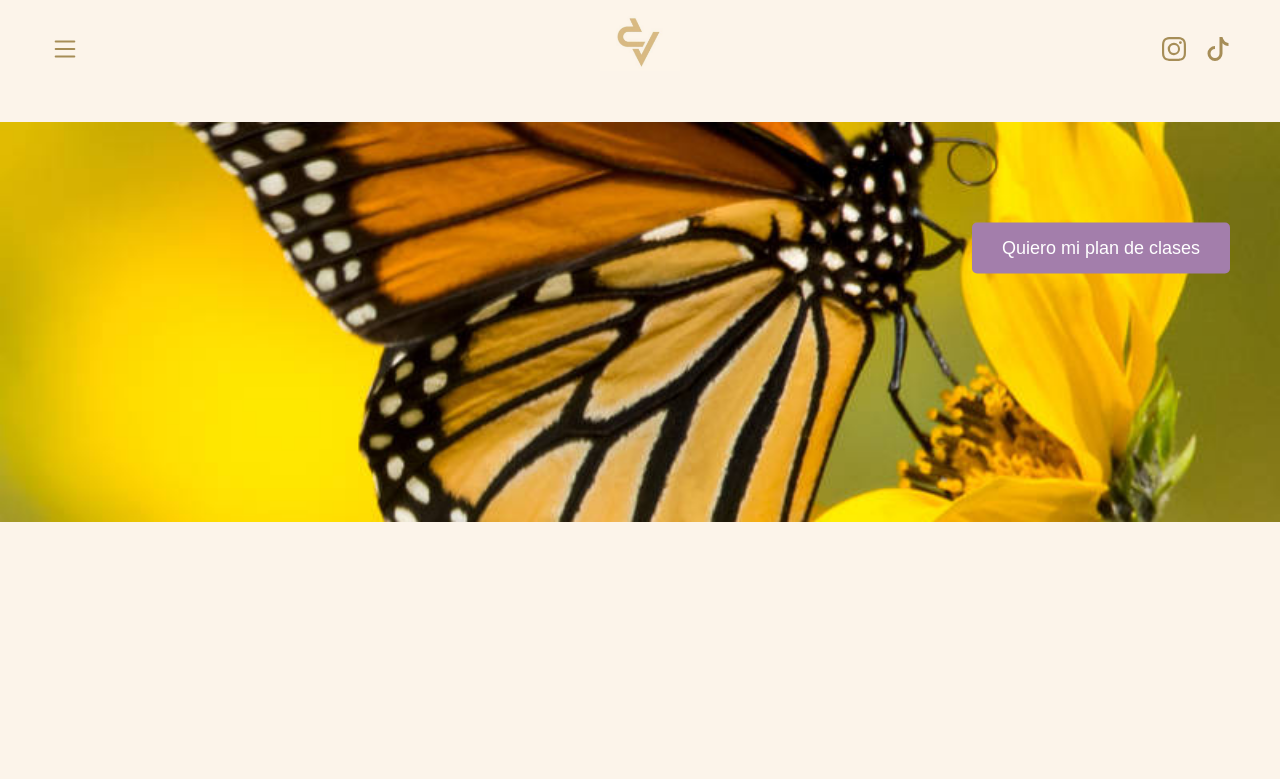
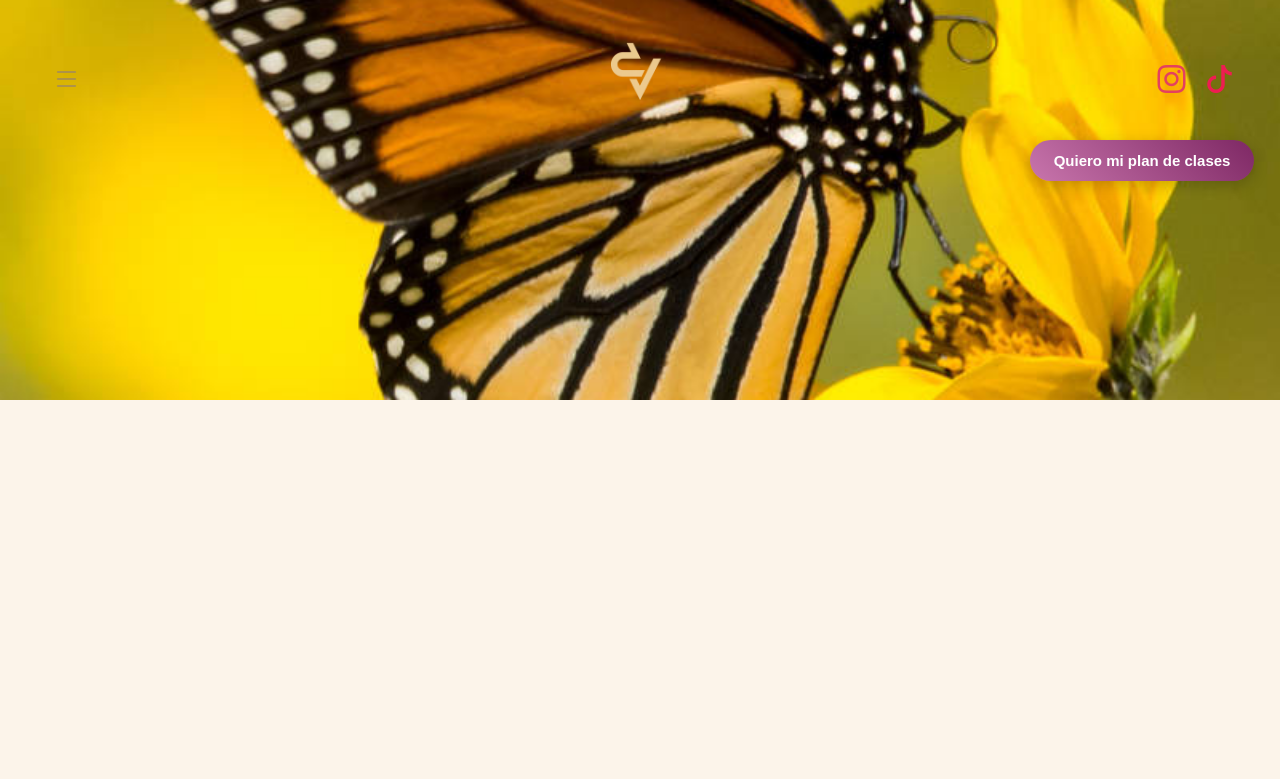
Before and after one commit to Martinacolomboo/DVOLVE, a Django app: template principal/templates/principal/segunda_pagina.html in a window 1280 px wide. Shown: the top 779 px of the page. Run offline with Django 3.2, Linux system fonts and the light colour scheme; the template is opened without the code that fills it, so the values that code supplies are empty.

Commit message:
cambios visuales

```diff
--- a/principal/static/principal/css/style.css
+++ b/principal/static/principal/css/style.css
@@ -1,238 +1,207 @@
-/* Estilos para el body */
+/* ======= BODY ======= */
 body {
     font-family: Arial, sans-serif;
     background-color: #fcf4ea;
     margin: 0;
     padding: 0;
-    color: #a68d57; /* Este color se aplicará a todo el texto por defecto */
+    color: #a68d57;
     display: flex;
     flex-direction: column;
-    align-items: center; /* Centra el contenido horizontalmente */
-    min-height: 100vh; /* Asegura que el body ocupe toda la altura de la ventana */
+    align-items: center;
+    min-height: 100vh;
 }
 
-/* Estilos para el contenedor principal de todo el contenido */
+/* ======= MAIN CONTAINER ======= */
 .main-container {
-    max-width: 960px; /* Ancho máximo para el contenido */
-    width: 100%; /* Ocupa todo el ancho disponible */
-
-    margin: 20px auto; /* Centra el contenedor y le da espacio */
+    max-width: 960px;
+    width: 100%;
+    margin: 20px auto;
     flex-grow: 1;
-
-    /* Centramos los elementos internos */
     display: flex;
     flex-direction: column;
     align-items: center;
 }
 
-/* Estilos para el contenedor del logo */
+/* ======= LOGO INDEX ======= */
 .logo {
     width: 100%;
     margin-bottom: 30px;
     text-align: center;
 }
-
-/* Estilos para la imagen dentro del logo */
 .logo img {
     display: block;
-    width: 300px;
+    width: 400px;
     height: auto;
     margin: 0 auto;
 }
 
-/* Estilos para el título h1 */
+/* ======= TITULOS Y PARRAFOS ======= */
 h1 {
     font-size: 50px;
     font-family: serif;
     text-align: center;
     margin-top: 20px;
-    margin-bottom: 15px; /* Añadimos un margen inferior para separarlo del párrafo */
+    margin-bottom: 15px;
 }
-
-/* Estilos para el párrafo p */
 p {
     font-size: 30px;
     font-family: serif;
-    text-align: center; /* Centramos el texto del párrafo */
-    margin-top: 0; /* Eliminamos el margen superior si lo hay */
+    text-align: center;
+    margin-top: 0;
 }
 
-/* Estilos para el botón */
+/* ======= BOTON INDEX ======= */
 .btn-empezar {
     display: inline-block;
     padding: 15px 30px;
-    background-color: #A37EAB;
-    color: white;
+    color: #fff;
     text-decoration: none;
     border-radius: 50px;
-    font-weight: bold;
-    margin-top: 20px;
-    font-size: 20px;
-    font-family: serif;
+    background: linear-gradient(45deg, #c875ac, #7e2864);
+    box-shadow: 0 4px 15px rgba(0,0,0,0.2);
+    transition: transform 0.2s ease, box-shadow 0.2s ease;
 }
-.mensaje {
-    text-align: center; /* Centramos el texto del mensaje */
-    margin-top: 60px; /* Añadimos un margen superior para separarlo del logo */
+.btn-empezar:hover {
+  transform: translateY(-2px);
+  box-shadow: 0 6px 20px rgba(0,0,0,0.3);
 }
-/*ahora va la parte de la segunda pagina*/
-/*el logo en el medio*/
+.mensaje { text-align: center; margin-top: 60px; }
+
+/* ======= HEADER ======= */
 .main-header {
-    width: 100%;
+    position: fixed;
+    top: 0; left: 0; right: 0;
+    height: 70px;
     display: grid;
-    grid-template-columns: 1fr auto 1fr; /* izquierda - centro - derecha */
+    grid-template-columns: 1fr auto 1fr;
     align-items: center;
-     padding-top: 10px; /* Mantén solo el padding superior si lo necesitas */
-    padding-bottom: 10px;
-     margin-bottom: 20px;
+    padding: 10px 20px;
+    z-index: 1000;
+    background: transparent;
 }
-.logo2 {
-    justify-self: center; /* logo al medio */
+.logo2 { justify-self: center; }
+.logo2 img { width: 180px; height: auto; }
 
-}
-.logo2 img {
-    width: 80px;
-    height: auto;
-}
-
-/* En pantallas chicas (celu), achicamos  */
-@media (max-width: 768px) {
-    .logo2 img {
-        width: 70px;
-    }
-     /* Achicamos el botón de plan de clases */
-    .plan-btn button {
-        padding: 8px 8px; /* Reduce el espacio interior */
-        font-size: 10px; /* Reduce el tamaño de la letra */
-    }
-
-    /* También puedes ajustar la posición para pantallas más chicas si es necesario */
-    .plan-btn {
-        right: 20px; /* Mueve el botón más cerca del borde en pantallas chicas */
-    }
-}
-/*ubico las redes sociales*/
-.social-media{
-    justify-self: end; /* redes a la derecha */
+/* ======= REDES ======= */
+.social-media {
+    justify-self: end;
     margin-right: 5%;
     display: flex;
-    padding-right: 20px;
-    gap: 20px; /* espacio entre íconos */
+    gap: 20px;
 }
-.social-icon svg {
-    fill: #a68d57;
-    transition: fill 0.3s ease; /* Transición suave para el color */
+.social-icon i {
+  font-size: 28px;
+  color: #a68d57;
+  transition: color 0.3s ease;
 }
+.social-icon i:hover { color: #A37EAB; }
 
-.social-icon:hover svg {
-    fill: #4a4a4a; /* Cambia el color al pasar el mouse */
-}
-/*menu*/
-/* Estilos para el menú desplegable */
-.menu-desplegable {
-    position: relative; /* Es la base para que el menú se despegue de aquí */
-    display: inline-block;
-
-
-}
-
+/* ======= MENU DESPLEGABLE ======= */
+.menu-desplegable { position: relative; display: inline-block; }
 .menu-btn {
     background-color: transparent;
     border: none;
     color: #a68d57;
-    font-size: 18px;
+    font-size: 28px;
     cursor: pointer;
-    font-family: Arial, sans-serif;
 }
-
 .menu-content {
-    display: none; /* Por defecto, el menú está oculto */
+    display: none;
     position: absolute;
-    background-color: #a68d57e0;;
+    background-color: #a68d57e0;
     min-width: 160px;
-    box-shadow: 0px 8px 16px 0px rgba(0,0,0,0.2);
-    z-index: 1; /* Asegura que esté por encima de otros elementos */
-    left: 0; /* Lo alinea a la derecha del botón */
+    box-shadow: 0px 8px 16px rgba(0,0,0,0.2);
+    z-index: 1;
+    left: 0;
 }
-
 .menu-content a {
     color: black;
     padding: 12px 16px;
     text-decoration: none;
     display: block;
 }
+.menu-content a:hover { background-color: #caac6ae0; }
+.menu-desplegable:hover .menu-content { display: block; }
+.header-left { justify-self: start; margin-left: 5%; }
 
-.menu-content a:hover {
-    background-color: #caac6ae0;
+/* ======= HERO ======= */
+.hero-section {
+    position: relative;
+    width: 100%;
+    min-height: 400px;
+    background-size: cover;
+    background-position: center;
+    background-repeat: no-repeat;
 }
 
-/* Muestra el menú cuando se pasa el cursor sobre el botón o el contenedor */
-.menu-desplegable:hover .menu-content {
-    display: block;
-}
-.header-left {
-    justify-self: start;
-    margin-left: 5%;
-    padding-left: 20px;
-
-}
-/*boton del plan/*
-/* Estilos para la sección superior de la página (el contenedor padre) */
-.header-section {
-    position: relative; /* ¡Esto es crucial! Sirve como punto de referencia para el botón. */
-    width: 100%;
-    margin-top: 50px; /* Espacio para separar del encabezado */
-    padding: 0 50px; /* Mantener el contenido dentro de los márgenes */
-    box-sizing: border-box;
+/* ======= BOTÓN PLAN ======= */
+.plan-btn {
+  position: absolute;
+  top: 140px;   /* más abajo */
+  right: 2%;    /* más a la derecha */
+  z-index: 900;
 }
 
-/* Estilos para el contenedor del botón */
-.plan-btn {
-    position: absolute; /* Saca el botón del flujo normal de la página */
-    top: 30%; /* Lo mueve a la mitad de la altura del contenedor padre */
-
-    /* Esta transformación centra el botón perfectamente */
-    transform: translateY(-50%);
-    right: 50px; /* Puedes ajustar este valor para moverlo más a la izquierda */
-
+.btn-plan {
+  display: inline-block;
+  padding: 12px 24px;
+  font-size: 15px;
+  font-weight: bold;
+  color: #fff;
+  text-decoration: none;
+  border-radius: 50px;
+  background: linear-gradient(45deg, #c875ac, #7e2864);
+  box-shadow: 0 4px 15px rgba(0,0,0,0.2);
+  transition: transform 0.2s ease, box-shadow 0.2s ease;
+}
+.btn-plan:hover {
+  transform: translateY(-2px);
+  box-shadow: 0 6px 20px rgba(0,0,0,0.3);
 }
 
-/* Estilos para el botón en sí, que ya tenías */
-.plan-btn button {
-    padding: 15px 30px;
-    background-color: #A37EAB;
-    color: white;
-    border: none;
-    cursor: pointer;
-    font-size: 18px;
-    border-radius: 5px;
-}
+/* ======= CERTIFICACION ======= */
 .certification-section {
     width: 100%;
     text-align: center;
     padding: 30px;
-    margin-top: auto; /* Crea un espacio para separarlo de la sección de arriba */
-
-}
-.hero-section {
-    position: relative; /* ¡Esto es crucial! Sirve como el punto de referencia para el botón. */
-    width: 100%;
-}
-/*imagen superior*/
-.top-image-container {
-    width: 100%; /* O el ancho que desees */
-   margin:0 /* Espacio debajo de la imagen */
+    margin-top: auto;
 }
 
-.top-image-container img {
-   width: 100%;
-    height: 400px; /* Define una altura fija, ajusta este valor */
-     display: block;
-    /* Esta propiedad es clave para que la imagen no se distorsione al cambiar de tamaño */
-    object-fit: cover;
-}
+/* ======= IMAGENES ======= */
 img {
-    max-width: 100%; /* Haz la imagen responsiva */
+    max-width: 100%;
     height: auto;
     display: block;
     margin-bottom: 20px;
 }
+
+/* ======= RESPONSIVE ======= */
+@media (max-width: 768px) {
+    .logo2 img { width: 100px; }
+    .plan-btn {
+        top: 120px;
+        right: 50%;
+        transform: translateX(50%);
+    }
+    .btn-plan {
+        padding: 10px 18px;
+        font-size: 14px;
+    }
+}
+/* Colores oficiales */
+.social-icon.instagram i {
+  color: #E4405F;   /* Instagram */
+}
+
+.social-icon.tiktok i {
+  color: #EE1D52;   /* TikTok */
+}
+
+/* Hover opcional */
+.social-icon.instagram i:hover {
+  color: #C13584;  /* tono púrpura más oscuro */
+}
+
+.social-icon.tiktok i:hover {
+  color: #69C9D0;  /* turquesa alternativo */
+}
--- a/principal/templates/principal/segunda_pagina.html
+++ b/principal/templates/principal/segunda_pagina.html
@@ -4,58 +4,58 @@
 <head>
   <meta charset="UTF-8">
   <title>Plan de Clases DVOLVE</title>
+  <!-- Bootstrap Icons -->
+  <link rel="stylesheet" href="https://cdn.jsdelivr.net/npm/bootstrap-icons@1.11.1/font/bootstrap-icons.css">
   <link rel="stylesheet" href="{% static 'principal/css/style.css' %}">
 </head>
 <body>
+
+  <!-- HEADER -->
   <header class="main-header">
+    <!-- Menú -->
     <div class="header-left">
-                <div class="menu-desplegable">
-                    <svg xmlns="http://www.w3.org/2000/svg" width="30" height="30" fill="currentColor" class="bi bi-list" viewBox="0 0 16 16">
-                        <path fill-rule="evenodd" d="M2.5 12a.5.5 0 0 1 .5-.5h10a.5.5 0 0 1 0 1H3a.5.5 0 0 1-.5-.5m0-4a.5.5 0 0 1 .5-.5h10a.5.5 0 0 1 0 1H3a.5.5 0 0 1-.5-.5m0-4a.5.5 0 0 1 .5-.5h10a.5.5 0 0 1 0 1H3a.5.5 0 0 1-.5-.5"/>
-                    </svg>
-
+      <button class="menu-btn" aria-label="Menú">
+        <i class="bi bi-list"></i>
+      </button>
       <div class="menu-content">
         <a href="#">Opción 1</a>
         <a href="#">Opción 2</a>
       </div>
     </div>
-        </div>
+
+    <!-- Logo -->
     <div class="logo2">
-            <a href="{% url 'index' %}">
-                <img src="{% static 'principal/img/logo.png' %}" alt="Logo de DVOLVE">
+      <a href="{% url 'home' %}">
+        <img src="{% static 'principal/img/logo-sin.png' %}" alt="Logo de DVOLVE">
       </a>
     </div>
 
+    <!-- Redes -->
    <div class="social-media">
-            <a href="https://www.instagram.com/dvolve.ar/" target="_blank" class="social-icon">
-                    <svg xmlns="http://www.w3.org/2000/svg" width="24" height="24" fill="currentColor" class="bi bi-instagram" viewBox="0 0 16 16">
-                      <path d="M8 0C5.829 0 5.556.01 4.703.048 3.85.088 3.269.222 2.76.42a3.9 3.9 0 0 0-1.417.923A3.9 3.9 0 0 0 .42 2.76C.222 3.268.087 3.85.048 4.7.01 5.555 0 5.827 0 8.001c0 2.172.01 2.444.048 3.297.04.852.174 1.433.372 1.942.205.526.478.972.923 1.417.444.445.89.719 1.416.923.51.198 1.09.333 1.942.372C5.555 15.99 5.827 16 8 16s2.444-.01 3.298-.048c.851-.04 1.434-.174 1.943-.372a3.9 3.9 0 0 0 1.416-.923c.445-.445.718-.891.923-1.417.197-.509.332-1.09.372-1.942C15.99 10.445 16 10.173 16 8s-.01-2.445-.048-3.299c-.04-.851-.175-1.433-.372-1.941a3.9 3.9 0 0 0-.923-1.417A3.9 3.9 0 0 0 13.24.42c-.51-.198-1.092-.333-1.943-.372C10.443.01 10.172 0 7.998 0zm-.717 1.442h.718c2.136 0 2.389.007 3.232.046.78.035 1.204.166 1.486.275.373.145.64.319.92.599s.453.546.598.92c.11.281.24.705.275 1.485.039.843.047 1.096.047 3.231s-.008 2.389-.047 3.232c-.035.78-.166 1.203-.275 1.485a2.5 2.5 0 0 1-.599.919c-.28.28-.546.453-.92.598-.28.11-.704.24-1.485.276-.843.038-1.096.047-3.232.047s-2.39-.009-3.233-.047c-.78-.036-1.203-.166-1.485-.276a2.5 2.5 0 0 1-.92-.598 2.5 2.5 0 0 1-.6-.92c-.109-.281-.24-.705-.275-1.485-.038-.843-.046-1.096-.046-3.233s.008-2.388.046-3.231c.036-.78.166-1.204.276-1.486.145-.373.319-.64.599-.92s.546-.453.92-.598c.282-.11.705-.24 1.485-.276.738-.034 1.024-.044 2.515-.045zm4.988 1.328a.96.96 0 1 0 0 1.92.96.96 0 0 0 0-1.92m-4.27 1.122a4.109 4.109 0 1 0 0 8.217 4.109 4.109 0 0 0 0-8.217m0 1.441a2.667 2.667 0 1 1 0 5.334 2.667 2.667 0 0 1 0-5.334"/>
-                    </svg>
+  <a href="https://www.instagram.com/dvolve.ar/" target="_blank" class="social-icon instagram">
+    <i class="bi bi-instagram"></i>
   </a>
-            <a href="https://www.tiktok.com/@lula_dvfit" target="_blank" class="social-icon">
-                    <svg xmlns="http://www.w3.org/2000/svg" width="24" height="24" fill="currentColor" class="bi bi-tiktok" viewBox="0 0 16 16">
-                      <path d="M9 0h1.98c.144.715.54 1.617 1.235 2.512C12.895 3.389 13.797 4 15 4v2c-1.753 0-3.07-.814-4-1.829V11a5 5 0 1 1-5-5v2a3 3 0 1 0 3 3z"/>
-                    </svg>
+  <a href="https://www.tiktok.com/@lula_dvfit" target="_blank" class="social-icon tiktok">
+    <i class="bi bi-tiktok"></i>
   </a>
 </div>
 
+  </header>
 
+  <!-- HERO -->
+  <section class="hero-section" style="background-image:url('{% static 'principal/img/ejemplo.jpg' %}');">
+    <!-- Botón dentro del hero -->
+    <div class="plan-btn">
+      <a href="{% url 'segunda_pagina' %}" class="btn-plan">Quiero mi plan de clases</a>
+    </div>
+  </section>
 
+  <!-- CONTENIDO -->
+  <main class="main-container">
+    <div class="content-section">
+      <!-- contenido -->
+    </div>
+  </main>
 
-    </header>
-     <div class="hero-section">
-        <div class="top-image-container">
-            <img src="{% static 'principal/img/ejemplo.jpg' %}" alt="Imagen Superior">
-        </div>
-
-        <div class="plan-btn">
-            <button>Quiero mi plan de clases</button>
-        </div>
-    </div>
-
-    <div class="main-container">
-        <div class="content-section">
-            </div>
-    </div>
 </body>
 </html>
--- a/principal/urls.py
+++ b/principal/urls.py
@@ -2,6 +2,6 @@ from django.urls import path
 from . import views
 
 urlpatterns = [
-    path('', views.index, name='index'), # Esta ruta es la que se usará para la página de inicio
+    path('', views.home, name="home"), # Esta ruta es la que se usará para la página de inicio
     path('plan/', views.segunda_pagina, name='segunda_pagina'), # Esta ruta es para la segunda página
 ]
--- a/principal/views.py
+++ b/principal/views.py
@@ -2,7 +2,7 @@ from django.shortcuts import render
 
 # Create your views here.
 
-def index(request):
-    return render(request, 'principal/index.html')
+def home(request):
+    return render(request, 'principal/home.html')
 def segunda_pagina(request):
     return render(request, 'principal/segunda_pagina.html')
```
Also changed, not shown: principal/templates/principal/base.html (renamed from principal/templates/principal/index.html, +13 -3 lines), principal/templates/principal/home.html (added, +15 -0 lines), principal/static/principal/img/logo-sin.png (added). Lines whose indentation alone changed are shown as unchanged.
